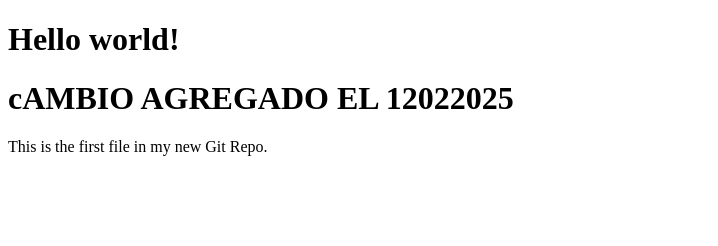
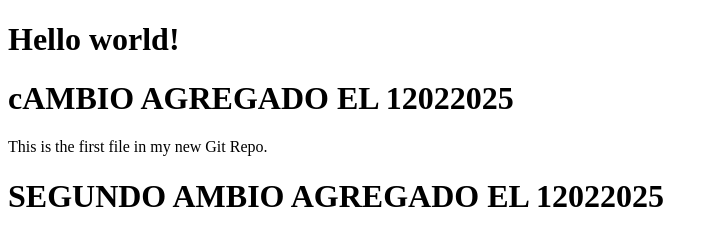
Before and after one commit to carloskurix/6012025, a plain HTML site: page index.html in a window 1280 px wide. Shown: the whole page, without its empty margins (0-718 px from the left). Drawn offline with Linux system fonts and the light colour scheme.

Commit message:
Update index.html segundo update***

```diff
--- a/index.html
+++ b/index.html
@@ -8,7 +8,10 @@
 <h1>Hello world!</h1>
 <h1>cAMBIO AGREGADO EL 12022025</h1>
 
+
 <p>This is the first file in my new Git Repo.</p>
+
+<h1>SEGUNDO AMBIO AGREGADO EL 12022025</h1>
 
 </body>
 </html>
```
